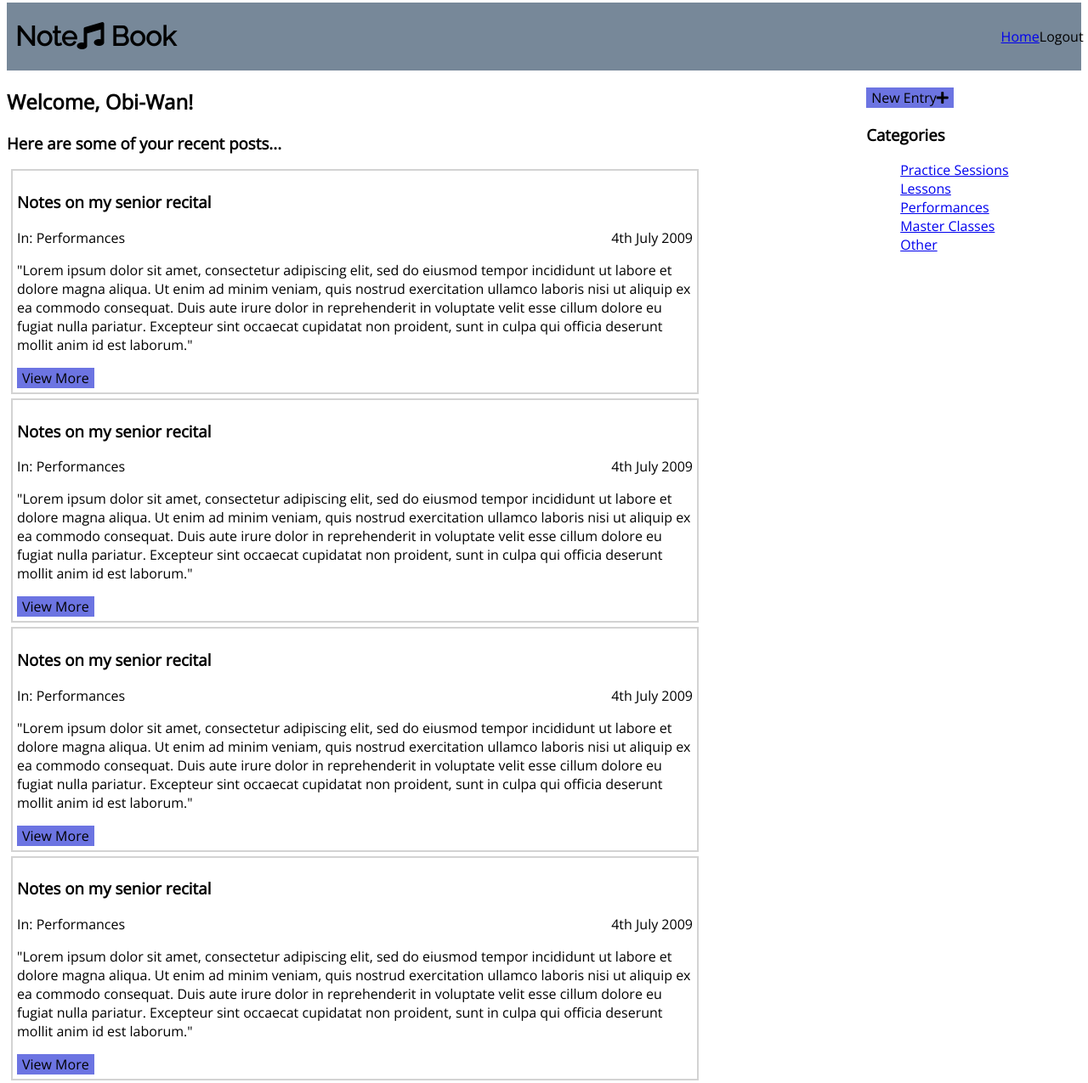
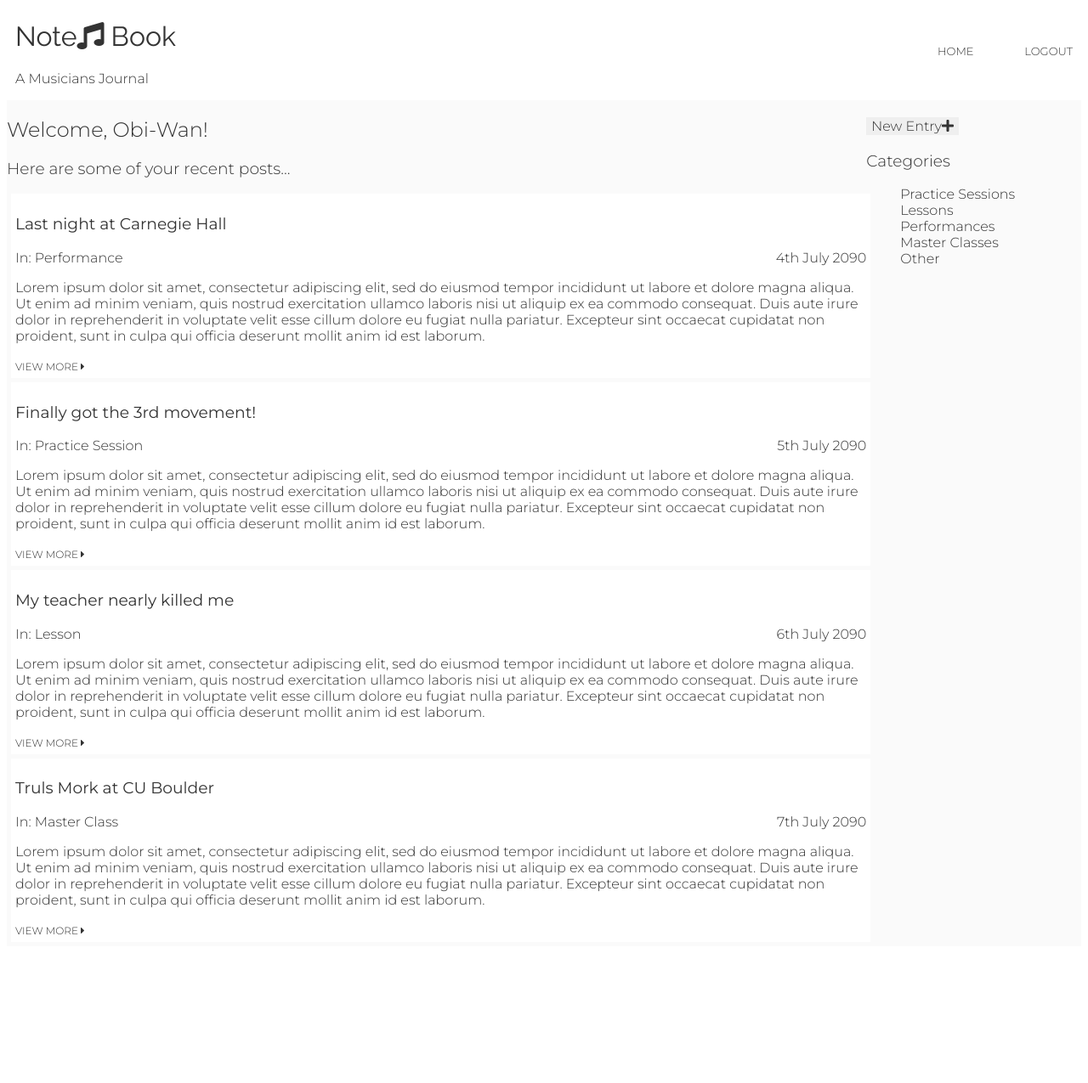
Before and after one commit to velafarq/note-book-app, a website: page public/index.html in a window 1280 px wide. Shown: the part 5-1280 px from the top of the page at 85% size. After the commit the page ends 1127 px from the top, so only its background shows below. Drawn offline with nearby package versions, Linux system fonts and the light colour scheme.

Commit message:
Add more functionality with mock data and update some styling on home page

```diff
--- a/public/index.html
+++ b/public/index.html
@@ -8,16 +8,19 @@
     <script src="https://ajax.googleapis.com/ajax/libs/jquery/3.3.1/jquery.min.js"></script>
     <link rel="stylesheet" href="https://use.fontawesome.com/releases/v5.0.13/css/all.css" integrity="sha384-DNOHZ68U8hZfKXOrtjWvjxusGo9WQnrNx2sqG0tfsghAvtVlRW3tvkXWZh58N9jp" crossorigin="anonymous">
     <link href="https://fonts.googleapis.com/css?family=Raleway" rel="stylesheet">
-    <link href="https://fonts.googleapis.com/css?family=Open+Sans" rel="stylesheet">
+    <link href="https://fonts.googleapis.com/css?family=Montserrat:300,400" rel="stylesheet">
     <link rel="stylesheet" href="styles.css">
 </head>
 <body>
     <header class="header">
+        <div class="header__left">
         <h1 class="header__title">Note<i class="fas fa-music"></i> Book</h1>
+        <p>A Musicians Journal</p>
+        </div>
         <nav class="header__nav">
             <ul class="header__nav__list">
-                <li class="home"><a href="#">Home</a></li>
-                <li>Logout</li>
+                <li class="home"><a href="#" onclick='getAndDisplayRecentPosts()'>HOME</a></li>
+                <li><a href="#">LOGOUT</a></li>
             </ul>
         </nav>
     </header>
@@ -30,57 +33,16 @@
             <h2>Welcome, Obi-Wan!</h2>
             <h3>Here are some of your recent posts...</h3>
         </div>
-
-
-        <section class="left-block__post-summary">
-            <h3 class="left-block__post-summary__summary-heading">Notes on my senior recital</h3>
-            <p class="left-block__post-summary__info"><span>In: Performances</span><span>4th July 2009</span></p>
-            <p class="left-block__post-summary-snippet">"Lorem ipsum dolor sit amet, consectetur adipiscing elit, sed do
-                eiusmod tempor incididunt ut labore et dolore magna aliqua. Ut enim ad minim veniam, quis nostrud exercitation ullamco
-                laboris nisi ut aliquip ex ea commodo consequat. Duis aute irure dolor in reprehenderit in voluptate velit esse cillum dolore eu fugiat nulla pariatur.
-                Excepteur sint occaecat cupidatat non proident, sunt in culpa qui officia deserunt mollit anim id est laborum."</p>
-            <button class="left-block__post-summary__view-more">View More</button>
-        </section>
-
-        <section class="left-block__post-summary">
-                <h3 class="left-block__post-summary__summary-heading">Notes on my senior recital</h3>
-                <p class="left-block__post-summary__info"><span>In: Performances</span><span>4th July 2009</span></p>
-                <p class="left-block__post-summary-snippet">"Lorem ipsum dolor sit amet, consectetur adipiscing elit, sed do
-                    eiusmod tempor incididunt ut labore et dolore magna aliqua. Ut enim ad minim veniam, quis nostrud exercitation ullamco
-                    laboris nisi ut aliquip ex ea commodo consequat. Duis aute irure dolor in reprehenderit in voluptate velit esse cillum dolore eu fugiat nulla pariatur.
-                    Excepteur sint occaecat cupidatat non proident, sunt in culpa qui officia deserunt mollit anim id est laborum."</p>
-                    <button class="left-block__post-summary__view-more">View More</button>
-            </section>
-<section class="left-block__post-summary">
-                <h3 class="left-block__post-summary__summary-heading">Notes on my senior recital</h3>
-                <p class="left-block__post-summary__info"><span>In: Performances</span><span>4th July 2009</span></p>
-                <p class="left-block__post-summary-snippet">"Lorem ipsum dolor sit amet, consectetur adipiscing elit, sed do
-                    eiusmod tempor incididunt ut labore et dolore magna aliqua. Ut enim ad minim veniam, quis nostrud exercitation ullamco
-                    laboris nisi ut aliquip ex ea commodo consequat. Duis aute irure dolor in reprehenderit in voluptate velit esse cillum dolore eu fugiat nulla pariatur.
-                    Excepteur sint occaecat cupidatat non proident, sunt in culpa qui officia deserunt mollit anim id est laborum."</p>
-                    <button class="left-block__post-summary__view-more">View More</button>
-            </section>
-
-            <section class="left-block__post-summary">
-                    <h3 class="left-block__post-summary__summary-heading">Notes on my senior recital</h3>
-                    <p class="left-block__post-summary__info"><span>In: Performances</span><span>4th July 2009</span></p>
-                    <p class="left-block__post-summary-snippet">"Lorem ipsum dolor sit amet, consectetur adipiscing elit, sed do
-                        eiusmod tempor incididunt ut labore et dolore magna aliqua. Ut enim ad minim veniam, quis nostrud exercitation ullamco
-                        laboris nisi ut aliquip ex ea commodo consequat. Duis aute irure dolor in reprehenderit in voluptate velit esse cillum dolore eu fugiat nulla pariatur.
-                        Excepteur sint occaecat cupidatat non proident, sunt in culpa qui officia deserunt mollit anim id est laborum."</p>
-                        <button class="left-block__post-summary__view-more">View More</button>
-                </section>
-
-            </section>
+     </section>
 
     <section class="right-block">
         <button class="right-block__add-entry">New Entry<i class="fas fa-plus"></i></button>
         <h3 class="right-block__title">Categories</h3>
         <div class="right-block__categories">
             <ul class="right-block__categories__list">
-                <li><a href="#">Practice Sessions</a></li>
+                <li><a href="#" onclick='getAndDisplayPracticeSessions()'>Practice Sessions</a></li>
                 <li><a href="#">Lessons</a></li>
-                <li><a href="#">Performances</a></li>
+                <li><a href="#" onclick='getAndDisplayPerformances()'>Performances</a></li>
                 <li><a href="#">Master Classes</a></li>
                 <li><a href="#">Other</a></li>
             </ul>
@@ -90,6 +52,7 @@
 
 
 </main>
+<script src="mock-recent-posts.js"></script>
 <script src="entry-view.js"></script>
 </body>
 </html>
--- /dev/null
+++ b/public/mock-recent-posts.js
@@ -0,0 +1,100 @@
+const MOCK_RECENT_POSTS = {
+    "recentPosts": [
+        {
+            "id": "11111",
+            "userId": "abcdef",
+            "userName": "djevtovic",
+            "category": "Performance",
+            "date": "4th July 2090",
+            "title": "Last night at Carnegie Hall",
+            "content": "Lorem ipsum dolor sit amet, consectetur adipiscing elit, sed do eiusmod tempor incididunt ut labore et dolore magna aliqua. Ut enim ad minim veniam, quis nostrud exercitation ullamco laboris nisi ut aliquip ex ea commodo consequat. Duis aute irure dolor in reprehenderit in voluptate velit esse cillum dolore eu fugiat nulla pariatur. Excepteur sint occaecat cupidatat non proident, sunt in culpa qui officia deserunt mollit anim id est laborum."
+
+        },
+        {
+            "id": "22222",
+            "userId": "abcdef",
+            "userName": "djevtovic",
+            "category": "Practice Session",
+            "date": "5th July 2090",
+            "title": "Finally got the 3rd movement!",
+            "content": "Lorem ipsum dolor sit amet, consectetur adipiscing elit, sed do eiusmod tempor incididunt ut labore et dolore magna aliqua. Ut enim ad minim veniam, quis nostrud exercitation ullamco laboris nisi ut aliquip ex ea commodo consequat. Duis aute irure dolor in reprehenderit in voluptate velit esse cillum dolore eu fugiat nulla pariatur. Excepteur sint occaecat cupidatat non proident, sunt in culpa qui officia deserunt mollit anim id est laborum."
+
+        },
+        {
+            "id": "33333",
+            "userId": "abcdef",
+            "userName": "djevtovic",
+            "category": "Lesson",
+            "date": "6th July 2090",
+            "title": "My teacher nearly killed me",
+            "content": "Lorem ipsum dolor sit amet, consectetur adipiscing elit, sed do eiusmod tempor incididunt ut labore et dolore magna aliqua. Ut enim ad minim veniam, quis nostrud exercitation ullamco laboris nisi ut aliquip ex ea commodo consequat. Duis aute irure dolor in reprehenderit in voluptate velit esse cillum dolore eu fugiat nulla pariatur. Excepteur sint occaecat cupidatat non proident, sunt in culpa qui officia deserunt mollit anim id est laborum."
+
+        },
+        {
+            "id": "44444",
+            "userId": "abcdef",
+            "userName": "djevtovic",
+            "category": "Master Class",
+            "date": "7th July 2090",
+            "title": "Truls Mork at CU Boulder",
+            "content": "Lorem ipsum dolor sit amet, consectetur adipiscing elit, sed do eiusmod tempor incididunt ut labore et dolore magna aliqua. Ut enim ad minim veniam, quis nostrud exercitation ullamco laboris nisi ut aliquip ex ea commodo consequat. Duis aute irure dolor in reprehenderit in voluptate velit esse cillum dolore eu fugiat nulla pariatur. Excepteur sint occaecat cupidatat non proident, sunt in culpa qui officia deserunt mollit anim id est laborum."
+
+        },
+    ]
+};
+
+function getRecentPosts(callbackFn) {
+    setTimeout(function(){ callbackFn(MOCK_RECENT_POSTS)}, 100);
+}
+
+
+function displayRecentPosts(data) {
+    for (index in data.recentPosts) {
+       $('.left-block').append(
+        ` <section class="left-block__post-summary">
+        <h3 class="left-block__post-summary__summary-heading">${data.recentPosts[index].title}</h3>
+        <p class="left-block__post-summary__info"><span>In: ${data.recentPosts[index].category}</span><span>${data.recentPosts[index].date}</span></p>
+        <p class="left-block__post-summary-snippet">${data.recentPosts[index].content}</p>
+        <a class="left-block__post-summary__view-more">VIEW MORE <i class="fas fa-caret-right"></i></a>
+    </section>`);
+    }
+}
+function getAndDisplayRecentPosts() {
+    getRecentPosts(displayRecentPosts);
+}
+
+$(function() {
+    getAndDisplayRecentPosts();
+})
+
+function displayPerformances(MOCK_RECENT_POSTS) {
+    $( ".left-block").empty();
+    const performanceData = MOCK_RECENT_POSTS.recentPosts.filter(post => post.category === "Performance");
+    for (index in performanceData) {
+        $('.left-block').append(` <section class="left-block__post-summary">
+        <h3 class="left-block__post-summary__summary-heading">${performanceData[index].title}</h3>
+        <p class="left-block__post-summary__info"><span>In: ${performanceData[index].category}</span><span>${performanceData[index].date}</span></p>
+        <p class="left-block__post-summary-snippet">${performanceData[index].content}</p>
+        <a class="left-block__post-summary__view-more">VIEW MORE <i class="fas fa-caret-right"></i></a>
+    </section>`)
+    }
+}
+function getAndDisplayPerformances() {
+    getRecentPosts(displayPerformances);
+}
+
+function displayPracticeSessions(MOCK_RECENT_POSTS) {
+    $( ".left-block").empty();
+    const practiceData = MOCK_RECENT_POSTS.recentPosts.filter(post => post.category === "Practice Session");
+    for (index in practiceData) {
+        $('.left-block').append(` <section class="left-block__post-summary">
+        <h3 class="left-block__post-summary__summary-heading">${practiceData[index].title}</h3>
+        <p class="left-block__post-summary__info"><span>In: ${practiceData[index].category}</span><span>${practiceData[index].date}</span></p>
+        <p class="left-block__post-summary-snippet">${practiceData[index].content}</p>
+        <a class="left-block__post-summary__view-more">VIEW MORE <i class="fas fa-caret-right"></i></a>
+    </section>`)
+    }
+}
+function getAndDisplayPracticeSessions() {
+    getRecentPosts(displayPracticeSessions);
+}
--- a/public/styles.css
+++ b/public/styles.css
@@ -1,21 +1,34 @@
 * {
     box-sizing: border-box;
-    font-family: 'Open Sans', sans-serif;
+    font-family: 'Montserrat', sans-serif;
+    font-weight: 300;
+    color: #333;
+}
+
+a:hover, button:hover, .fa-caret-right:hover {
+    color: #d0482a;
+    cursor: pointer;
+}
+
+a {
+    text-decoration: none;
 }
 
 button {
     border:none;
-    background-color: rgb(108, 116, 226);
     font-size: 16px;
 
 }
 .header{
 display: flex;
 width:100%;
-background-color: lightslategray;
+background-color: white;
 padding-left: 10px;
 padding-right: 10px;
 
+}
+.header__left {
+    width: 60%;
 }
 
 .header__title{
@@ -27,44 +40,51 @@ font-family: 'Raleway', sans-serif;
 .header__nav{
     display:flex;
     justify-content: flex-end;
-    width:100%;
+    width:40%;
 
 }
 
 .header__nav__list{
-    width:20%;
+   width: 40%;
     list-style:none;
     display:flex;
-    justify-content: flex-end;
     justify-content: space-between;
-    align-items:center;
+   align-items: center;
+   font-weight: 400;
+   font-size: 13px;
+
 
 
 }
 .header__nav__list li{
+display: flex;
+justify-content: space-between;
 
 
 }
 
 .main{
-
+    background-color: #FAFAFA;
     display: flex;
 }
 .left-block{
     width: 80%;
+
 }
 .left-block__welcome-message{
 
     width:80%;
 }
 .left-block__post-summary{
-
+    text-align: ;
     margin: 5px;
     padding: 5px;
-    width: 80%;
-    border: 2px solid lightgrey;
+    width: 100%;
+    background-color: white;
+    /* border: 2px solid lightgrey; */
 }
 .left-block__post-summary__summary-heading{
+    font-weight: 400;
 }
 .left-block__post-summary__info{
     display: flex;
@@ -73,6 +93,9 @@ font-family: 'Raleway', sans-serif;
 .left-block__post-summary-snippet{
 }
 
+.left-block__post-summary__view-more {
+    font-size: 12px;
+}
 .left-block__new-entry{
     display: flex;
     flex-direction:column;
```
